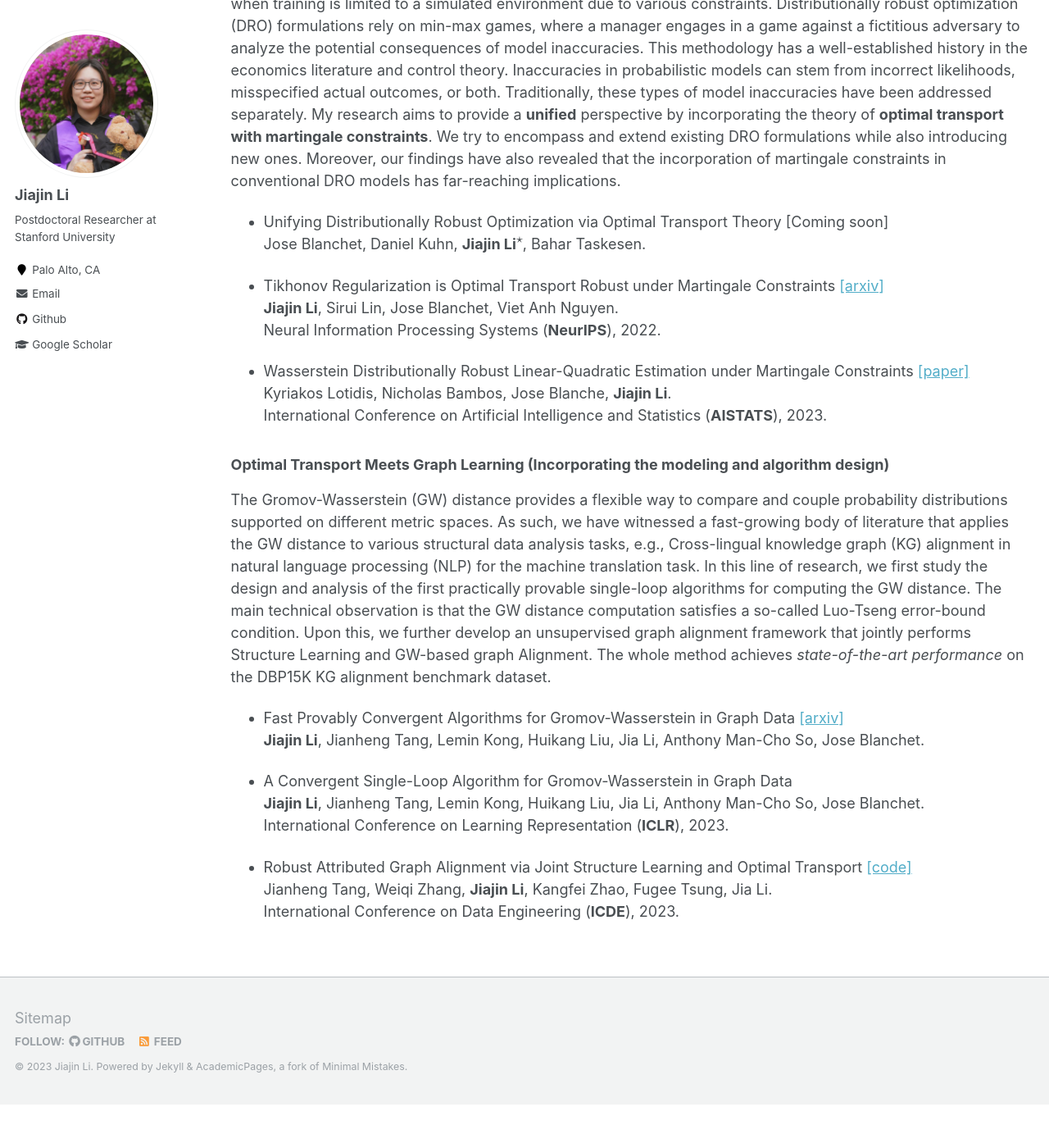
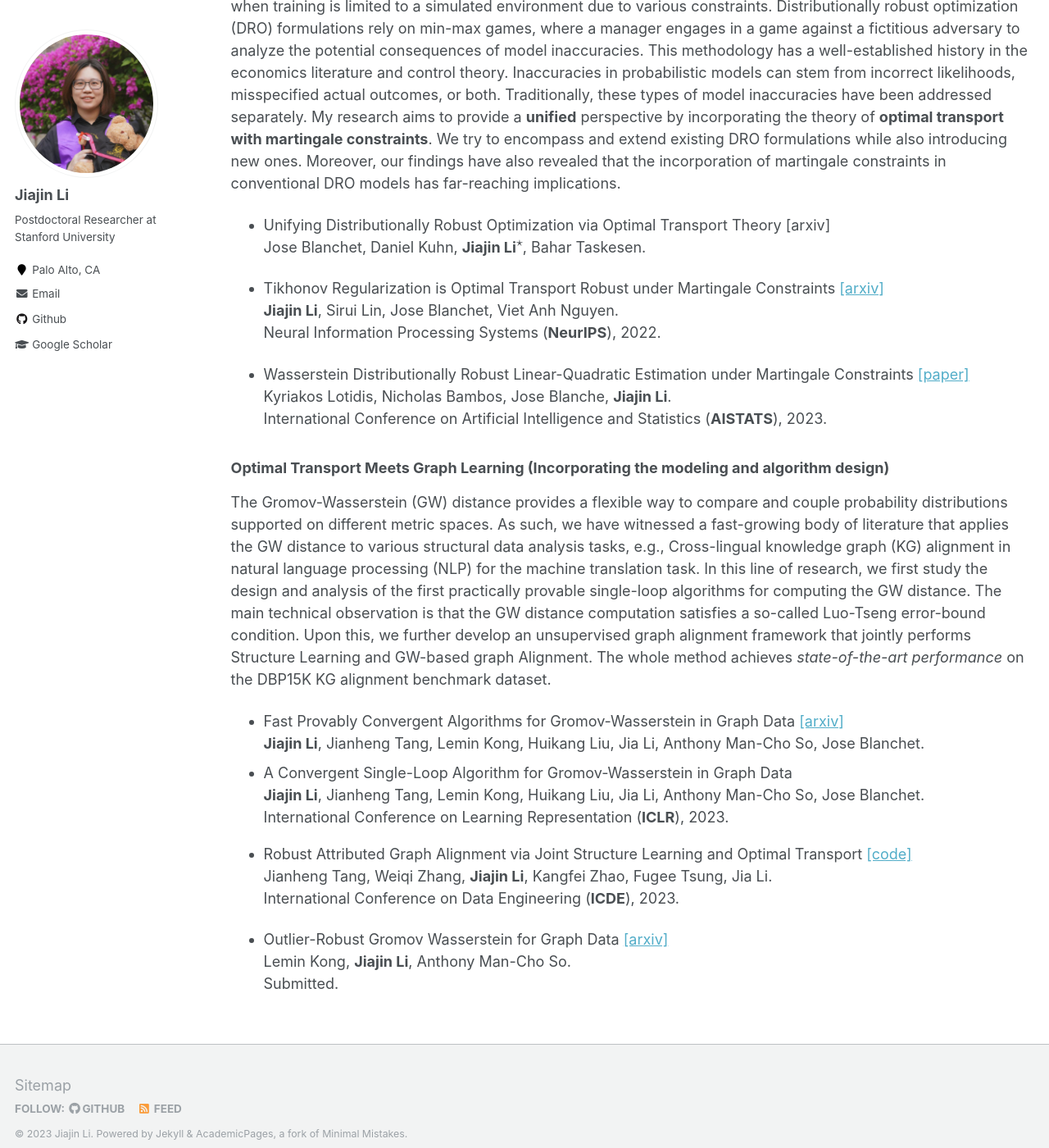
Before and after one commit to gerrili1996/gerrili1996.github.io, a Jekyll site: the page built from _pages/research.md, in a window 1280 px wide and 1400 px high, scrolled down 2515 px. Shown: the whole window at 82% size. Built offline with Jekyll 4.4.1, drawn with Linux system fonts in a browser that asks for light colours; formulas are drawn with MathJax 3; before the commit the page ends 3861 px from its top, so only the background shows below that.

Commit message:
update
update

```diff
--- a/_pages/research.md
+++ b/_pages/research.md
@@ -39,11 +39,9 @@
 Nonsmooth Nonconvex-Nonconcave minimax optimization has gained traction in machine learning.  However, there are still several fundamental open problems that are under-explored:  (1) most existing works focus on the gradient-descent-ascent (GDA) variants that can only be applied when the objective function is smooth (gradient information is available); (2)  all existing algorithms for general nonconvex-nonconcave minimax problems, cannot be guaranteed to converge and even suffer from the *limit cycle* phenomenon. Their global convergence relies on uncheckable regularity conditions. My recent research works provide satisfactory answers to the above issues, which provide new algorithmic frameworks and novel analytic techniques in the context of minimax optimization.
 
 - Nonsmooth Nonconvex-Nonconcave Minimax Optimization: Primal-Dual Balancing and Iteration Complexity Analysis [[arxiv]](https://arxiv.org/abs/2209.10825) <br>
-  **Jiajin Li**, Linglingzhi Zhu, Anthony Man-Cho So. <br>The preliminary version has been accepted by NeurIPS 2022 Workshop on Optimization for Machine Learning (**OPT 2022**), **Oral**.
+  **Jiajin Li**, Linglingzhi Zhu, Anthony Man-Cho So. <br>The preliminary version has been accepted by NeurIPS 2022 Workshop on Optimization for Machine Learning (**OPT 2022**), **Oral**.<br>Submitted to **Mathematical Programming**.
 
-  Submitted to **Mathematical Programming**.
-
-- Doubly Smoothed GDA: Global Convergent Algorithm for Constrained Nonconvex-Nonconcave Minimax Optimization [[arxiv]](https://arxiv.org/abs/2212.12978) <br>Taoli Zheng, Linglingzhi Zhu, Anthony Man-Cho So, Jose Blanchet, **Jiajin Li**. <br>
+- Doubly Smoothed GDA: Global Convergent Algorithm for Constrained Nonconvex-Nonconcave Minimax Optimization [[arxiv]](https://arxiv.org/abs/2212.12978) <br>Taoli Zheng, Linglingzhi Zhu, Anthony Man-Cho So, Jose Blanchet, **Jiajin Li**. <br>Submitted.
 
 - Understanding Notions of Stationarity in Nonsmooth Optimization [[paper]](https://ieeexplore.ieee.org/document/9186389) <br>
   **Jiajin Li**, Anthony Man-Cho So, Wing-Kin Ma. <br>IEEE Signal Processing Magazine (**SPM**), 2020.
@@ -64,7 +62,7 @@
 
 The objective of distributionally robust decision-making is to enable informed decisions in uncertain circumstances when the assumed model or training environment does not align with the actual context in which the decision will be implemented. This situation often arises in scenarios with highly dynamic or non-stationary environments, or when training is limited to a simulated environment due to various constraints. Distributionally robust optimization (DRO) formulations rely on min-max games, where a manager engages in a game against a fictitious adversary to analyze the potential consequences of model inaccuracies. This methodology has a well-established history in the economics literature and control theory. Inaccuracies in probabilistic models can stem from incorrect likelihoods, misspecified actual outcomes, or both. Traditionally, these types of model inaccuracies have been addressed separately.  My research aims to provide a **unified** perspective by incorporating the theory of **optimal transport with martingale constraints**. We try to encompass and extend existing DRO formulations while also introducing new ones. Moreover, our findings have also revealed that the incorporation of martingale constraints in conventional DRO models has far-reaching implications.
 
-- Unifying Distributionally Robust Optimization via Optimal Transport Theory  [Coming soon] <br>
+- Unifying Distributionally Robust Optimization via Optimal Transport Theory  [arxiv] <br>
   Jose Blanchet, Daniel Kuhn,  **Jiajin Li**$^\star$, Bahar Taskesen. <br>
 
 - Tikhonov Regularization is Optimal Transport Robust under Martingale Constraints [[arxiv]](https://arxiv.org/abs/2210.01413) <br>
@@ -81,10 +79,11 @@
 
 - Fast Provably Convergent Algorithms for Gromov-Wasserstein in Graph Data [[arxiv]](https://arxiv.org/abs/2205.08115) <br>
   **Jiajin Li**,  Jianheng Tang, Lemin Kong, Huikang Liu,  Jia Li, Anthony Man-Cho So, Jose Blanchet. <br>
-
 - A Convergent Single-Loop Algorithm for Gromov-Wasserstein in Graph Data  <br>
   **Jiajin Li**,  Jianheng Tang, Lemin Kong, Huikang Liu,  Jia Li, Anthony Man-Cho So, Jose Blanchet. <br>International Conference on Learning Representation (**ICLR**), 2023.
-
 - Robust Attributed Graph Alignment via Joint Structure Learning and Optimal Transport [[code]](https://github.com/squareRoot3/SLOTAlign)<br>
   Jianheng Tang, Weiqi Zhang,  **Jiajin Li**,  Kangfei Zhao, Fugee Tsung, Jia Li. <br>
   International Conference on Data Engineering  (**ICDE**), 2023.
+
+- Outlier-Robust Gromov Wasserstein for Graph Data [[arxiv]](https://arxiv.org/abs/2302.04610) <br>
+  Lemin Kong, **Jiajin Li**, Anthony Man-Cho So. <br>Submitted.
```
Also changed, not shown: _pages/publications.md (+3 -5 lines), _pages/talks.md (+1 -1 lines).
